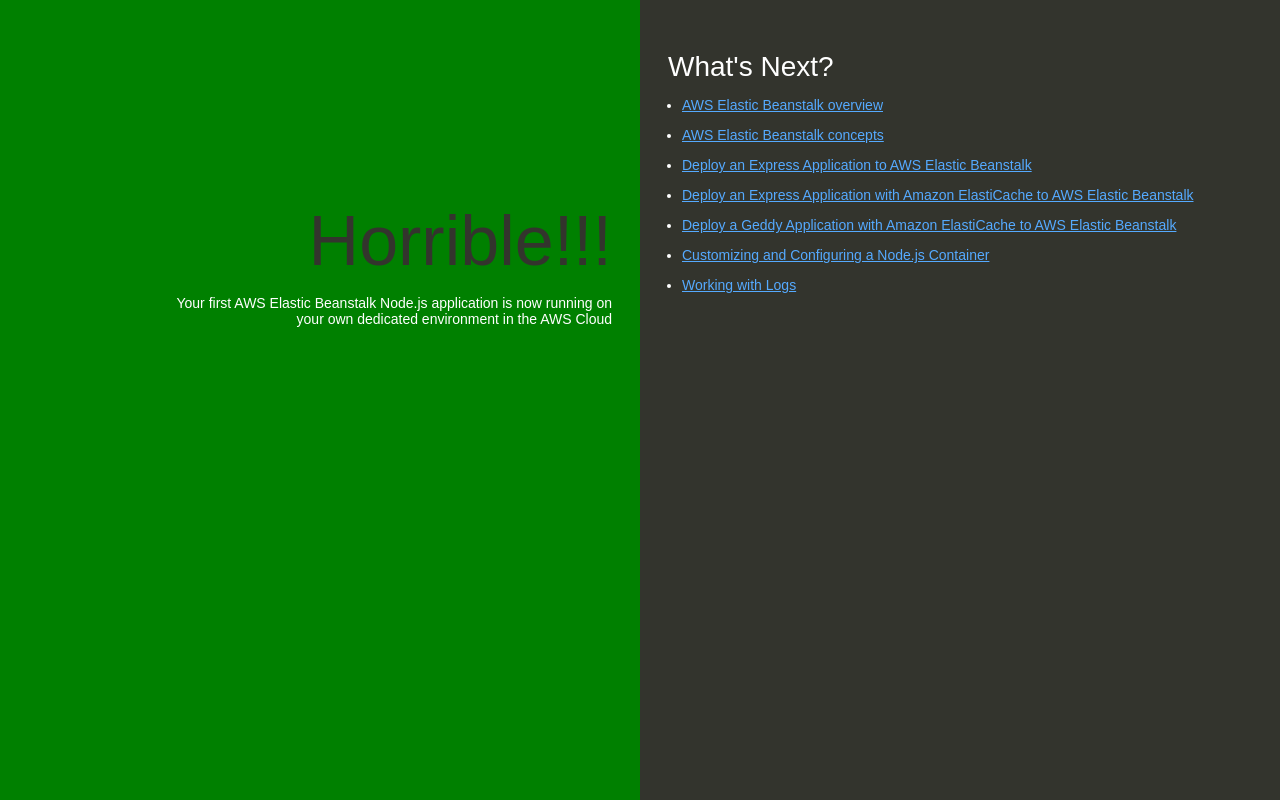
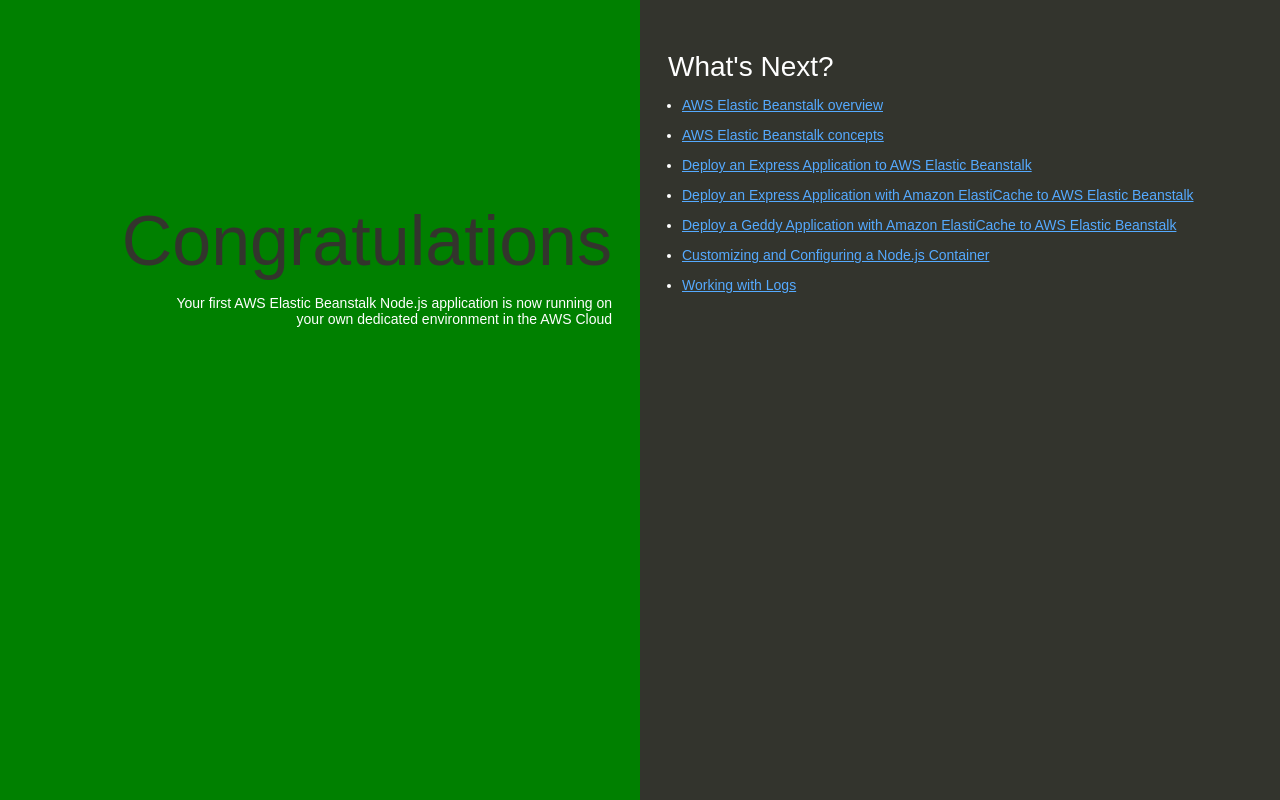
Before and after one commit to adamlech188/my-nodejs-app, a website: page index.html in a window 1280 px wide. Drawn offline with Linux system fonts and the light colour scheme.

Commit message:
Changing back to congratulations!

```diff
--- a/index.html
+++ b/index.html
@@ -74,7 +74,7 @@
   </head>
   <body>
     <div class="textColumn">
-      <h1>Horrible!!!</h1>
+      <h1>Congratulations</h1>
       <p>Your first AWS Elastic Beanstalk Node.js application is now running on your own dedicated environment in the AWS Cloud</p>
     </div>
     <div class="linksColumn">
```
